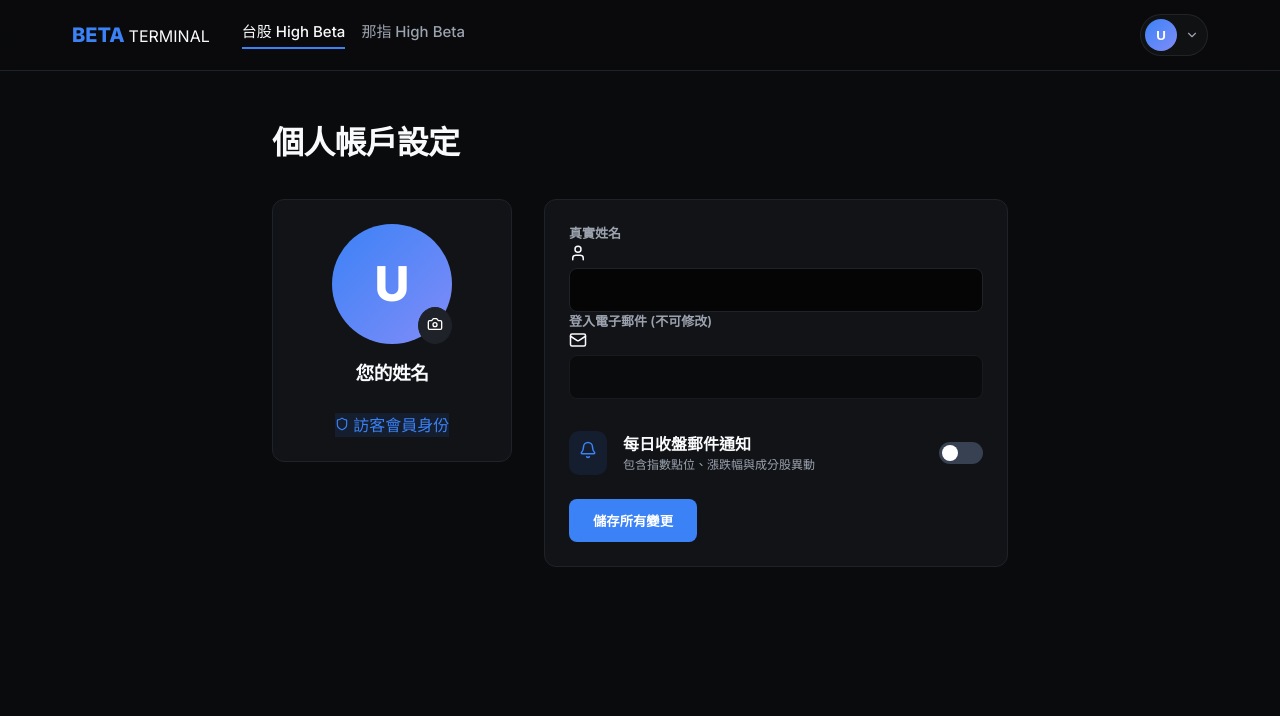
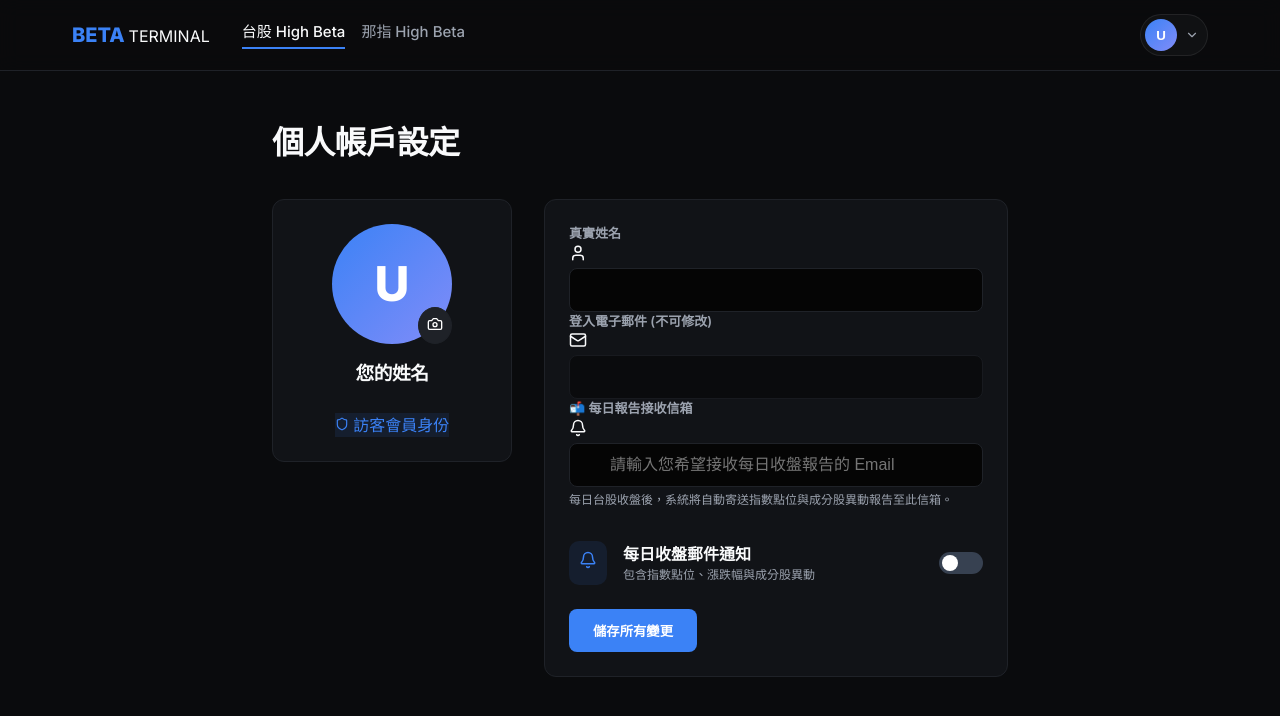
Before and after one commit to forjerry-cell/index-terminal, a Next.js app: page /profile in a window 1280 px wide. Shown: the top 716 px of the page. Built offline with nearby package versions, Linux system fonts and the light colour scheme; no server answers.

Commit message:
feat: add notify_email field to profile page

```diff
--- a/app/profile/page.tsx
+++ b/app/profile/page.tsx
@@ -12,6 +12,7 @@ export default function ProfilePage() {
   const [formData, setFormData] = useState({
     full_name: '',
     email: '',
+    notify_email: '',
     email_subscription: false
   });
 
@@ -28,6 +29,7 @@ export default function ProfilePage() {
         setFormData({
           full_name: data?.full_name || '',
           email: user.email || '',
+          notify_email: data?.notify_email || user.email || '',
           email_subscription: data?.email_subscription || false
         });
       }
@@ -46,8 +48,9 @@ export default function ProfilePage() {
       .from('profiles')
       .update({
         full_name: formData.full_name,
+        notify_email: formData.notify_email,
         email_subscription: formData.email_subscription,
-        updated_at: new Error().stack // 觸發更新時間
+        updated_at: new Date().toISOString()
       })
       .eq('id', user?.id);
 
@@ -55,10 +58,13 @@ export default function ProfilePage() {
     if (!error) {
       setMessage('個人資料已成功更新！');
       setTimeout(() => setMessage(''), 3000);
+    } else {
+      setMessage('更新失敗，請稍後再試。');
     }
   };
 
   if (loading) return <div className="auth-container"><Loader2 className="animate-spin" /></div>;
+
 
   return (
     <main>
@@ -101,6 +107,23 @@ export default function ProfilePage() {
                   <Mail size={18} className="input-icon" />
                   <input className="input with-icon" value={formData.email} disabled style={{ opacity: 0.5 }} />
                 </div>
+              </div>
+
+              <div className="flex flex-col gap-2">
+                <label className="label">📬 每日報告接收信箱</label>
+                <div style={{ position: 'relative' }}>
+                  <Bell size={18} className="input-icon" />
+                  <input
+                    className="input with-icon"
+                    type="email"
+                    placeholder="請輸入您希望接收每日收盤報告的 Email"
+                    value={formData.notify_email}
+                    onChange={e => setFormData({...formData, notify_email: e.target.value})}
+                  />
+                </div>
+                <p style={{ fontSize: '0.75rem', color: 'var(--text-muted)', marginTop: '4px' }}>
+                  每日台股收盤後，系統將自動寄送指數點位與成分股異動報告至此信箱。
+                </p>
               </div>
 
               <div className="dropdown-divider" style={{ margin: '1rem 0' }}></div>
```
